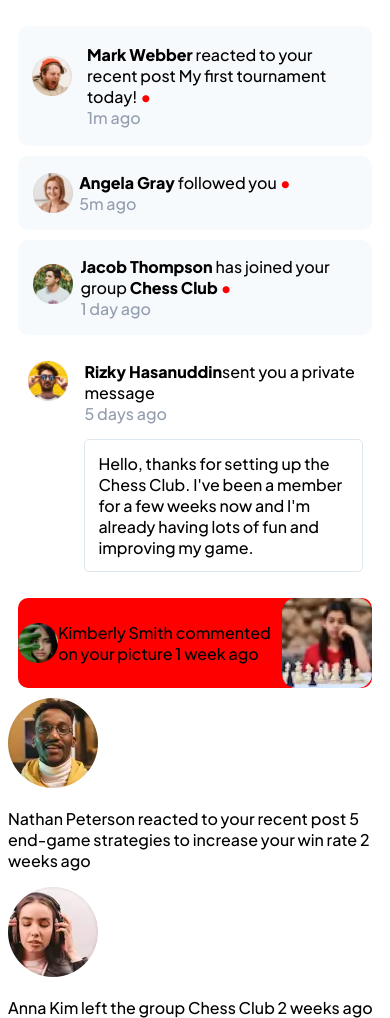
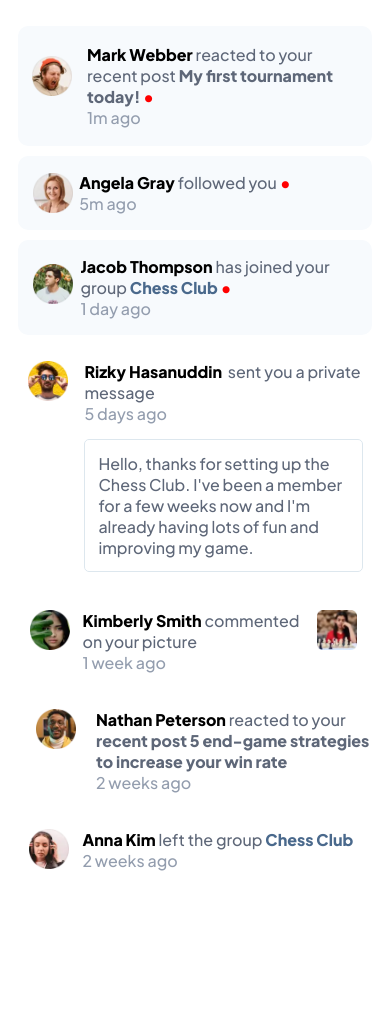
Before and after one commit to victorkimanthi/fem-notifications-page, a website built with Vite: page index.html in a window 390 px wide. Shown: the part 62-1080 px from the top of the page. After the commit the page ends 1046 px from the top, so only its background shows below. Built offline with nearby package versions, Linux system fonts and the light colour scheme.

Commit message:
updated index.html and style.css

```diff
--- a/index.html
+++ b/index.html
@@ -25,31 +25,41 @@
 </header>
   <div class="mark-webber-div">
     <img src="images/avatar-mark-webber.webp" alt="avatar-mark-webber" class="avatar-img avatar-mark-webber">
-    <p class="margin-left-div-section"><span style="font-weight: var(--fw-bold)">Mark Webber </span>
-     reacted to your recent post My first tournament today!<span class="red-dot"> &#x2022;</span><br>
+    <p class="margin-left-div-section">
+      <span style="font-weight: var(--fw-bold)">Mark Webber </span>
+      <span style="color: var(--dark-grayish-blue)"> reacted to your recent post </span>
+      <span style="color: var(--dark-grayish-blue);font-weight: var(--fw-bold)"> My first tournament today!</span>
+      <span class="red-dot"> &#x2022;</span><br>
      <span style="color: var(--grayish-blue)">1m ago</span>
   </div>
 
   <div class="angela-gray-div">
     <img src="images/avatar-angela-gray.webp" alt="avatar-angela-gray" class="avatar-img avatar-angela-gray">
-    <p style="margin-left:-20px"><span style="font-weight: var(--fw-bold)">Angela Gray</span>
-     followed you<span class="red-dot"> &#x2022;</span><br>
+    <p style="margin-left:-20px">
+      <span style="font-weight: var(--fw-bold)">Angela Gray</span>
+      <span style="color: var(--dark-grayish-blue)"> followed you</span>
+      <span class="red-dot"> &#x2022;</span><br>
       <span style="color: var(--grayish-blue)">5m ago</span>
     </p>
   </div>
   <div class="jacob-thompson-div">
     <img src="images/avatar-jacob-thompson.webp" alt="avatar-jacob-thompson" class="avatar-img avatar-jacob-thompson">
-    <p style="margin-left:20px"><span style="font-weight: var(--fw-bold)">Jacob Thompson </span> has joined your<br> group <span style="font-weight: var(--fw-bold)">Chess Club </span><span class="red-dot"> &#x2022;</span><br>
+    <p style="margin-left:20px">
+      <span style="font-weight: var(--fw-bold)">Jacob Thompson </span>
+      <span style="color: var(--dark-grayish-blue)">has joined your<br> group </span>
+      <span style="font-weight: var(--fw-bold);color: var(--kashmir-blue)">Chess Club </span><span class="red-dot"> &#x2022;</span><br>
       <span style="color: var(--grayish-blue)"> 1 day ago</span>
     </p>
   </div>
 
   <div class="rizky-div">
     <img src="images/avatar-rizky-hasanuddin.webp" alt="avatar-rizky-hasanuddin" class="avatar-img avatar-rizky">
-    <p><span style="font-weight: var(--fw-bold)">Rizky Hasanuddin</span>sent you a private <br> message <br>
+    <p>
+      <span style="font-weight: var(--fw-bold);margin-right:3px">Rizky Hasanuddin</span>
+      <span style="color: var(--dark-grayish-blue)">sent you a private <br> message <br></span>
       <span style="color: var(--grayish-blue)">5 days ago</span><br>
     </p>
-    <p class="grid-column-dimension">
+    <p class="grid-column-dimension" style="color: var(--dark-grayish-blue)">
       Hello, thanks for setting up the <br> Chess Club. I've been a member<br> for a few weeks now and
       I'm <br> already having lots of fun and <br>improving my game.</p>
 
@@ -57,21 +67,29 @@
 
   <div class="kimberly-smith-div">
     <img src="images/avatar-kimberly-smith.webp" alt="avatar-kimberly-smith" class="avatar-img avatar-kimberly">
-    <p> Kimberly Smith commented on your picture
-      1 week ago </p>
-    <img src="images/image-chess.webp" alt="chess-image">
+    <p style="margin-top: 0px;margin-left:-5px">
+      <span style="font-weight: var(--fw-bold)">Kimberly Smith</span>
+      <span style="color: var(--dark-grayish-blue)">commented <br> on your picture</span>
+      <br> <span style="color: var(--grayish-blue)"> 1 week ago</span> </p>
+    <img src="images/image-chess.webp" alt="chess-image" style="width:40px">
   </div>
 
-  <div>
-    <img src="images/avatar-nathan-peterson.webp" alt="avatar-nathan-peterson">
-    <p> Nathan Peterson reacted to your recent post 5 end-game strategies to increase your win rate
-      2 weeks ago </p>
+  <div class="nathan-peterson-div">
+    <img src="images/avatar-nathan-peterson.webp" alt="avatar-nathan-peterson" class="avatar-img avatar-nathan">
+    <p style="margin-left: 20px;margin-top: 0;">
+      <span style="font-weight: var(--fw-bold)">Nathan Peterson</span>
+      <span style="color: var(--dark-grayish-blue)">reacted to your<br></span>
+      <span style="font-weight: var(--fw-bold);color: var(--dark-grayish-blue)">recent post 5 end-game strategies to increase your win rate </span>
+      <br><span style="color: var(--grayish-blue)">2 weeks ago</span></p>
   </div>
 
-  <div>
-    <img src="images/avatar-anna-kim.webp" alt="avatar-anna-kim">
-    <p> Anna Kim left the group Chess Club
-      2 weeks ago </p>
+  <div class="anna-kim-div">
+    <img src="images/avatar-anna-kim.webp" alt="avatar-anna-kim" class="avatar-img avatar-anna-kim">
+    <p style="margin-left: -5px;margin-top: 0;">
+      <span style="font-weight: var(--fw-bold)">Anna Kim</span>
+      <span style="color: var(--dark-grayish-blue)">  left the group</span>
+      <span style="color: var(--kashmir-blue);font-weight: var(--fw-bold)">Chess Club</span>
+      <br><span style="color: var(--grayish-blue)">2 weeks ago</span></p>
   </div>
  <!-- <div>
     <img src="images/avatar-anna-kim.webp" alt="avatar-anna-kim">
--- a/style.css
+++ b/style.css
@@ -29,6 +29,7 @@
 --dark-grayish-blue: hsl(219, 12%, 42%);
 --very-dark-blue: hsl(224, 21%, 14%);
   --catalina-blue:hsl(217, 88%, 25%);
+  --kashmir-blue:hsl(212, 31%, 42%);
 
 /*  font size */
 --fs-body-18 : 18px;
@@ -63,8 +64,9 @@ body{
 @media (max-width: 460px) {
     .main-section {
       width: 100%;
-      height:100%;
+      height:123%;
       /*overflow-y: scroll;*/
+      overflow-x: auto;
     }
 }
 
@@ -143,9 +145,24 @@ body{
   .kimberly-smith-div {
     display: flex;
     justify-content: space-evenly;
-    align-items: center;
-    background-color: red;
-    margin: 10px;
+    align-items: flex-start;
+    margin:22px 8px 10px 5px;
+    /*padding:1px;*/
+    border-radius: 10px;
+  }
+ .nathan-peterson-div {
+   display: flex;
+   justify-content: space-evenly;
+   align-items: flex-start;
+   margin: 20px 10px;
+   /*padding:1px;*/
+   border-radius: 10px;
+ }
+  .anna-kim-div{
+    display: flex;
+    justify-content: space-evenly;
+    align-items: flex-start;
+    margin:0 10px;
     /*padding:1px;*/
     border-radius: 10px;
   }
@@ -178,10 +195,14 @@ body{
   margin-left: 20px;
   margin-top: 16px;
 }
-
+.avatar-nathan {
+  margin-left: 18px;
+}
+.avatar-anna-kim {
+  margin-left: -8px;
+}
 .red-dot {
   color: red;
-  /*font-size: 20px;*/
   font-weight: var(--fw-bold);
 }
 
```
